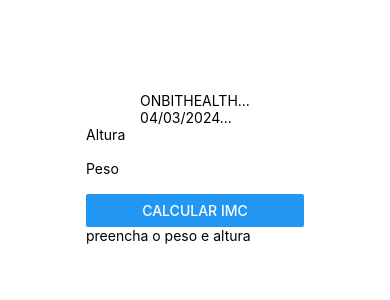
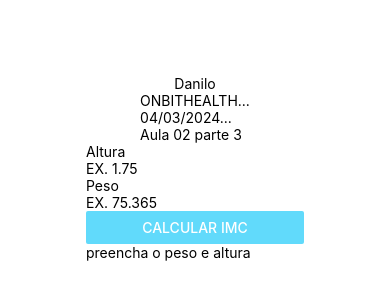
Before and after one commit to mariajhuliamira/Bitcoin1, a React Native app: screen / in a window 390 px wide. Shown: the part 254-554 px from the top of the page. Built offline with nearby package versions, Linux system fonts and the light colour scheme.

Commit message:
Aula 02 parte 3 18-03-2024

```diff
--- a/App.js
+++ b/App.js
@@ -1,13 +1,14 @@
-import { StatusBar } from 'expo-status-bar';
+
 import { StyleSheet, Text, View } from 'react-native';
-import Title from './src/components/title/';
-import Main from './src/components/Main/';
-
+import Title from './src/components/Title/index';
+import Main from './src/components/Main/index';
 export default function App() {
   return (
     <View style={styles.container}>
+      <Text>Danilo</Text>
       <Title/>
       <Main/>
+
       </View>
   );
 }
--- a/src/components/Title/index.js
+++ b/src/components/Title/index.js
@@ -6,6 +6,7 @@ export default function Title(){
         <View>
             <Text>ONBITHEALTH...</Text>
             <Text>04/03/2024...</Text>
+            <Text>Aula 02 parte 3 </Text>
         </View>
     );
 }
--- a/src/components/form/index.js
+++ b/src/components/form/index.js
@@ -5,30 +5,30 @@ import ResultImc from "./ResultImc/Index";
 
 export default function Form(){
 
-    const [height, setHeitght] = useState(null)
-    const [weight, setWeght] = useState(null)
-    const [messageImc, setMassageImc] = useState("preencha o peso e altura");
+    const [height, setHeight] = useState(null)
+    const [weight, setWeight] = useState(null)
+    const [messageImc, setMessageImc] = useState("preencha o peso e altura");
     const [imc, setImc] = useState(null)
     const [textButton, setTextButton] = useState("Calcular IMC")
 
 
     function imcCalculator(){
-        return((weight/(height*height)).toFixed(2))
+        return setImc((weight/(height*height)).toFixed(2))
     }
 
         function validationImc(){
             if(weight != null && height != null){
                 imcCalculator()
-                setHeitght(null)
-                setWeght(null)
-                setMassageImc(" imc é igual: ")
+                setHeight(null)
+                setWeight(null)
+                setMessageImc(" imc é igual: ")
                 setTextButton("Calcular Novamente")
                 return
             }
 
             setImc(null)
             setTextButton("Calcular")
-            setMassageImc("Preencha peso e Altura")
+            setMessageImc("Preencha peso e Altura")
         }
 
     return(
@@ -36,22 +36,24 @@ export default function Form(){
             <View>
                 <Text>Altura</Text>
                 <TextInput
-                onChange={setHeitght}
+                onChangeText={setHeight}
                 value={height}
-              //  placeholder="EX. 1.75"
-              //  keyboardType="numeric"
+                placeholder="EX. 1.75"
+                keyboardType="numeric"
                 ></TextInput>
 
                 <Text>Peso</Text>
                 <TextInput
-                onChange={setWeght}
+                onChangeText={setWeight}
                 value={weight}
-                 // placeholder="EX. 75.365"
-                 // keyboardType="numeric"
+                 placeholder="EX. 75.365"
+                  keyboardType="numeric"
                 ></TextInput>
                 <Button
                 onPress={() => validationImc()}
-                 title={textButton}/>
+                 title={textButton}
+                 color="#61dafb"/>
+
             </View>
             <ResultImc messageResultImc={messageImc} resultImc={imc}/>
         </View>
```
